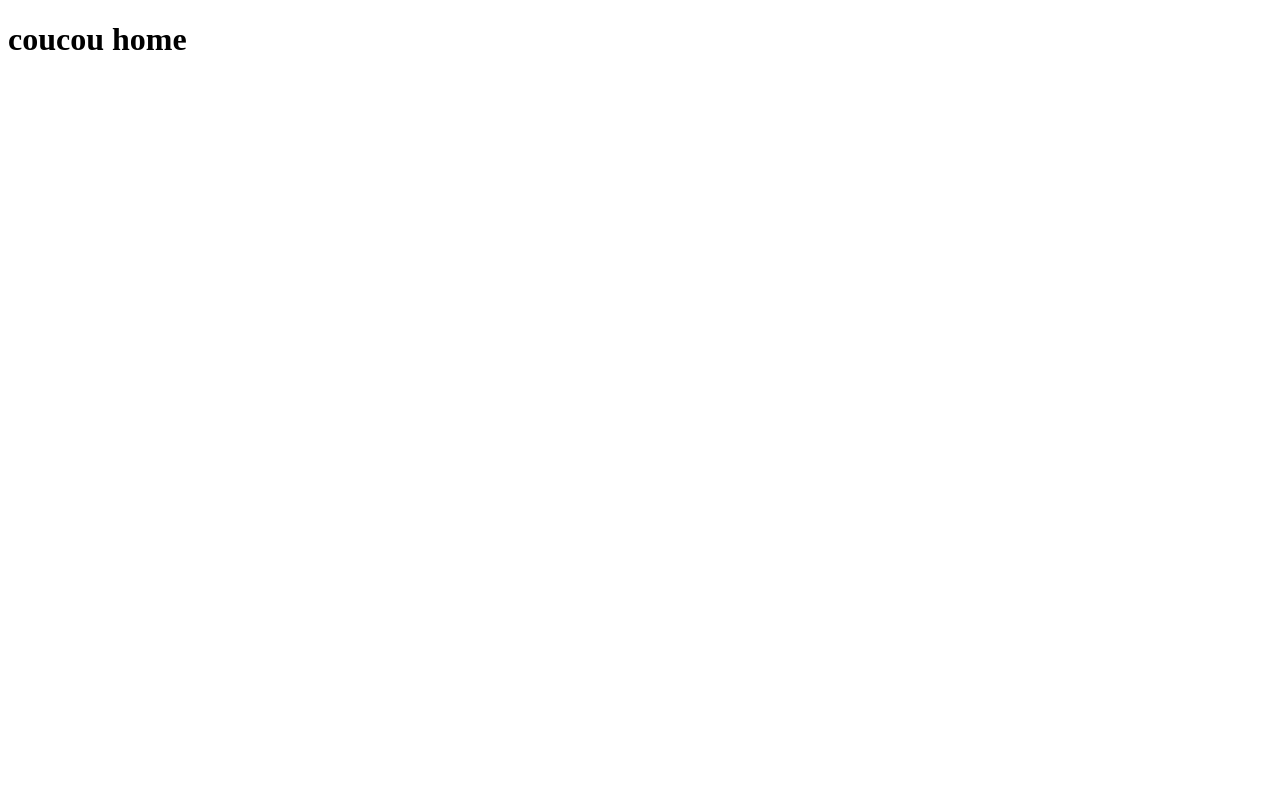
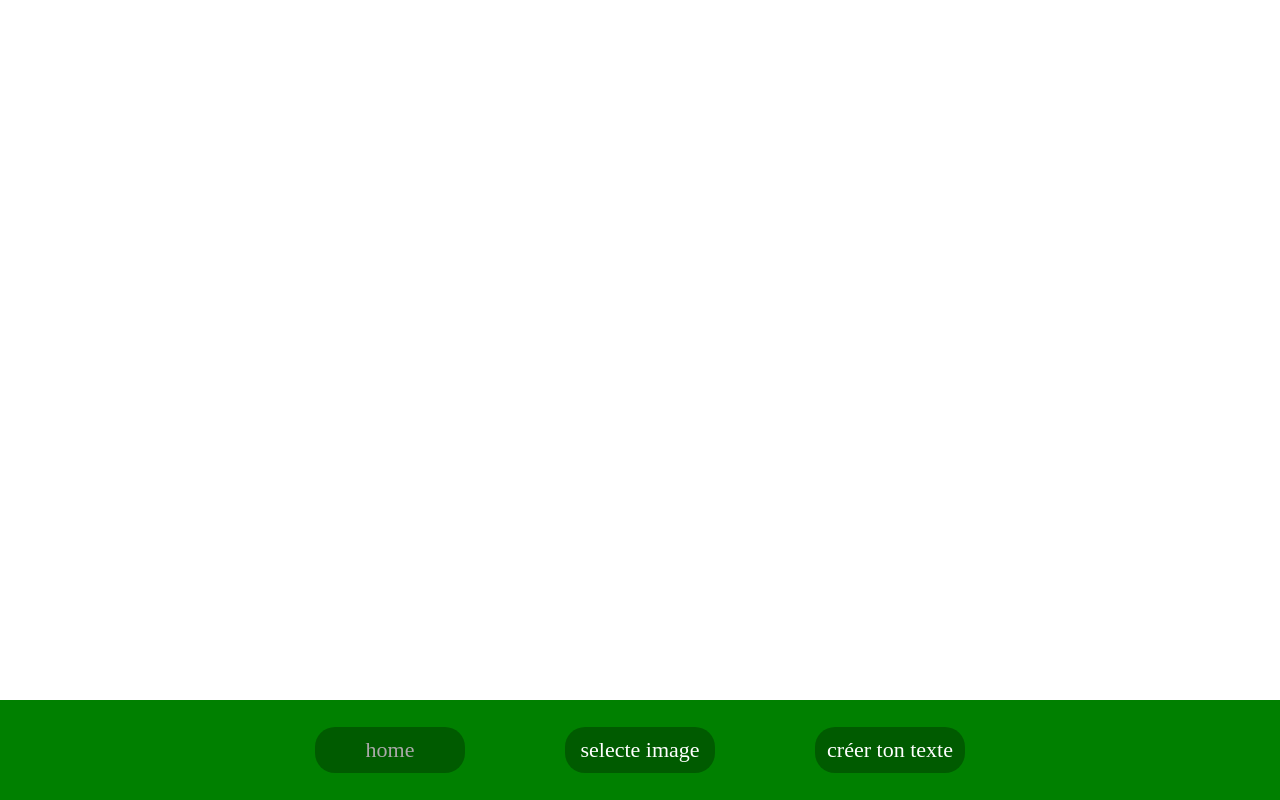
Before and after one commit to Pas-nou/CardVentures, a React (Vite) app in the folder cardventures/: page / in a window 1280 px wide. Built offline with nearby package versions, Linux system fonts and the light colour scheme.

Commit message:
css bouton footer fini mais ils vont trouver ça moche

```diff
--- a/cardventures/src/compenents/Footer.jsx
+++ b/cardventures/src/compenents/Footer.jsx
@@ -4,9 +4,9 @@ import "../style/footer.css"
 function Footer() {
     return (
         <footer>
-            <NavLink to="/">home</NavLink>
-            <NavLink to="/face-avant">page 1</NavLink>
-            <NavLink to="/face-arriere">page 2</NavLink>
+            <NavLink to="/" className="footer-btn">home</NavLink>
+            <NavLink to="/face-avant" className="footer-btn">selecte image</NavLink>
+            <NavLink to="/face-arriere" className="footer-btn">créer ton texte</NavLink>
         </footer>
     );
 }
--- a/cardventures/src/pages/Home.jsx
+++ b/cardventures/src/pages/Home.jsx
@@ -1,6 +1,8 @@
+import Footer from "../compenents/Footer";
+
 function Home
 (){
-    return <h1>coucou home</h1>
+    return <Footer/>
 }
 
 export default Home;
--- a/cardventures/src/style/footer.css
+++ b/cardventures/src/style/footer.css
@@ -1,7 +1,45 @@
-footer{
+footer {
     width: 100%;
     display: flex;
-    justify-content: space-between;
+    justify-content: center;
+    align-items: center;
     position: fixed;
     bottom: 0;
+    gap: 100px;
+    background-color: green;
+    height: 100px;
 }
+
+.footer-btn {
+    width: 150px;
+    border-radius: 20px;
+    text-align: center;
+    padding: 10px;
+    background-color: rgba(0, 0, 0, 0.295);
+    font-size: 22px;
+    color: white;
+    text-decoration: none;
+    transition: 0.25s;
+}
+
+.footer-btn:hover {
+    background-color: rgba(255, 255, 255, 0.295);
+    color: black;
+    transform: scale(1.2);
+    box-shadow: 0px 0px 20px rgba(255, 255, 255, 0.288);
+
+}
+
+.active {
+    pointer-events: none;
+    color: rgb(170, 169, 169);
+
+}
+
+
+/* !a transferer dans CSS globale  */
+* {
+    margin: 0;
+    padding: 0;
+    box-sizing: border-box;
+}
```
